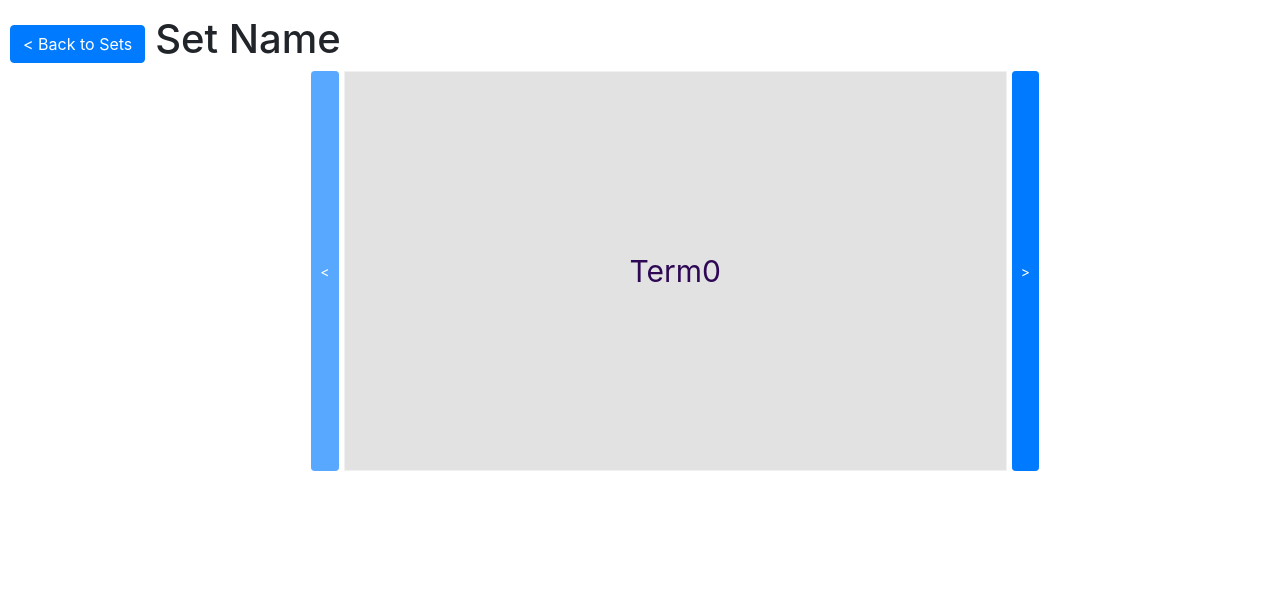
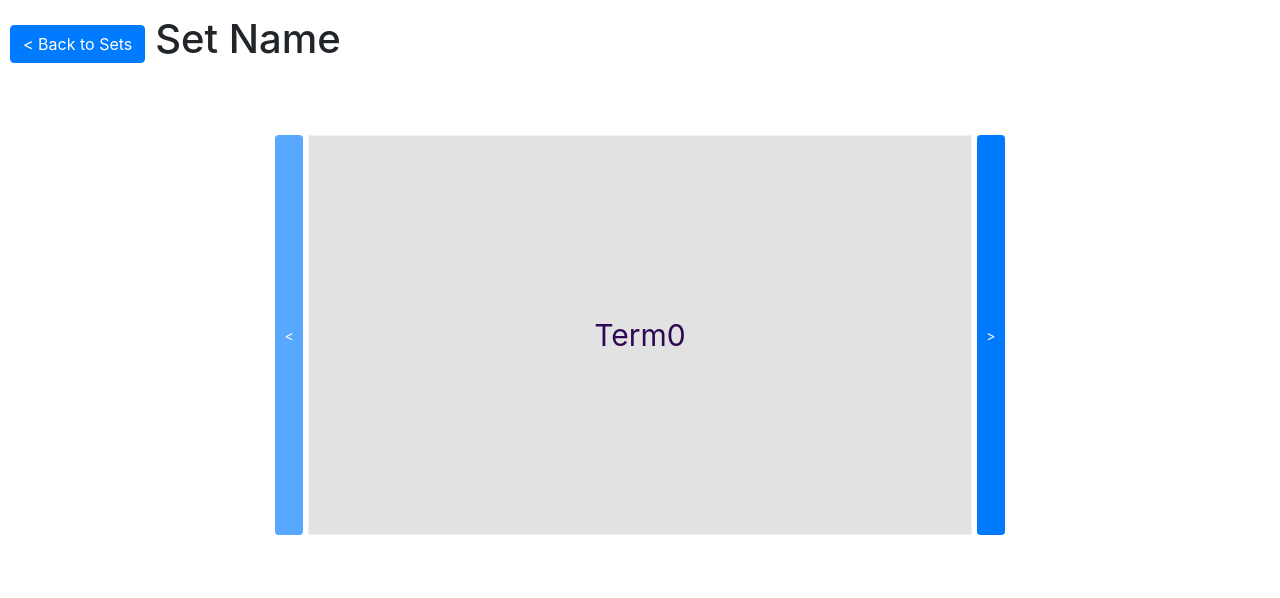
Before and after one commit to KeithMMeyer/HackOhio, a PHP site: page /study.php in a window 1280 px wide. Shown: the part 56-654 px from the top of the page. Run offline with PHP 8.4, Linux system fonts and the light colour scheme; some libraries are stand-ins or nearby versions.

Commit message:
Recentered study page

```diff
--- a/study.php
+++ b/study.php
@@ -15,7 +15,7 @@
 <a href="sets.php"><button type="button" class="btn btn-back btn-primary btn-md">< Back to Sets</button></a>
 <h1>Set Name</h1>
 
-<div class="container">
+<div class="container" style="padding: 5%;">
     <div class="row">
         <div class="col">
             <button type="button" class="btn btn-primary btn-sm btn-prev" onclick="findPrev()"><</button>
```
